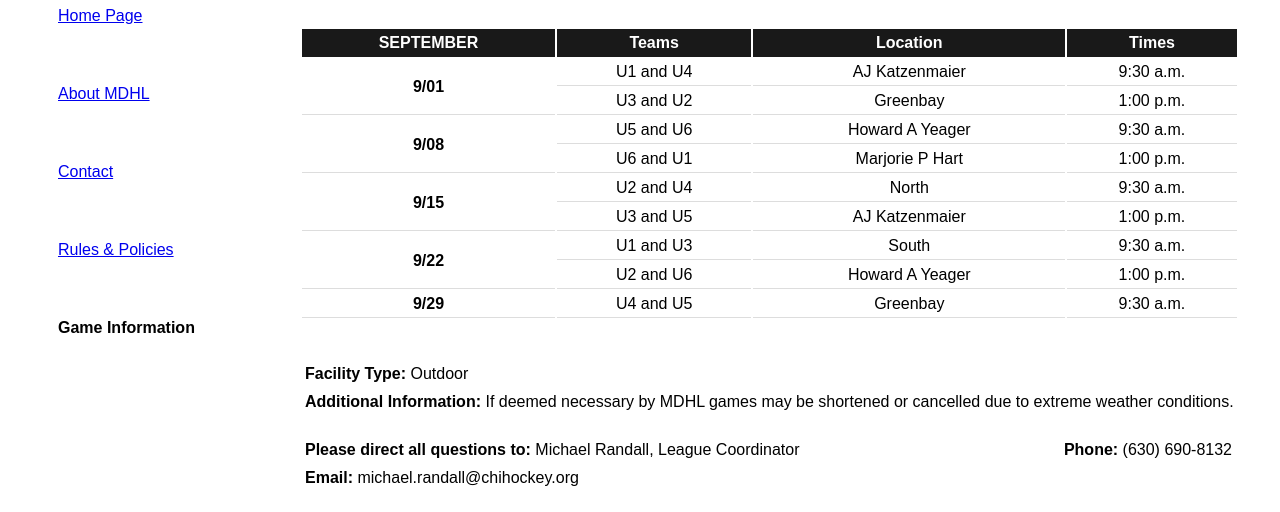
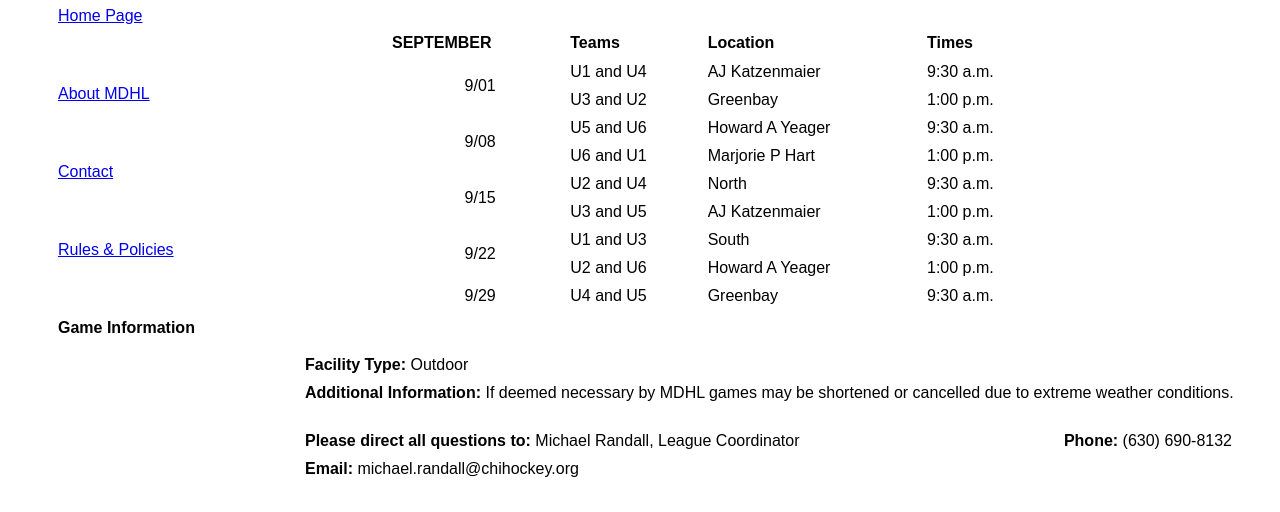
Before and after one commit to catasimonovich4/week-3-task-3-design-1, a plain HTML site: page pages/game_info.html in a window 1280 px wide. Shown: the part 345-857 px from the top of the page. Drawn offline with Linux system fonts and the light colour scheme.

Commit message:
:bug:Fix: Fix Game Information's table.

```diff
--- a/pages/game_info.html
+++ b/pages/game_info.html
@@ -55,7 +55,7 @@
                         <th>Times</th>
                     </tr>
                     <tr>
-                        <td rowspan="2"><span>9/01</span></td>
+                        <td rowspan="2" class="date">9/01</td>
                         <td>U1 and U4</td>
                         <td>AJ Katzenmaier</td>
                         <td>9:30 a.m.</td>
@@ -66,7 +66,7 @@
                         <td>1:00 p.m.</td>
                     </tr>
                     <tr>
-                        <td rowspan="2"><span>9/08</span></td>
+                        <td rowspan="2" class="date">9/08</td>
                         <td>U5 and U6</td>
                         <td>Howard A Yeager</td>
                         <td>9:30 a.m.</td>
@@ -77,7 +77,7 @@
                         <td>1:00 p.m.</td>
                     </tr>
                     <tr>
-                        <td rowspan="2"><span>9/15</span></td>
+                        <td rowspan="2" class="date">9/15</td>
                         <td>U2 and U4</td>
                         <td>North</td>
                         <td>9:30 a.m.</td>
@@ -88,7 +88,7 @@
                         <td>1:00 p.m.</td>
                     </tr>
                     <tr>
-                        <td rowspan="2"><span>9/22</span></td>
+                        <td rowspan="2" class="date">9/22</td>
                         <td>U1 and U3</td>
                         <td>South</td>
                         <td>9:30 a.m.</td>
@@ -99,7 +99,7 @@
                         <td>1:00 p.m.</td>
                     </tr>
                     <tr>
-                        <td><span>9/29</span></td>
+                        <td class="date">9/29</td>
                         <td>U4 and U5</td>
                         <td>Greenbay</td>
                         <td>9:30 a.m.</td>
--- a/styles/mdhl.css
+++ b/styles/mdhl.css
@@ -219,6 +219,7 @@ span {
 .intro-G {
     display: flex;
     flex-direction: column;
+
     margin-top: 20px;
 }
 
@@ -237,29 +238,32 @@ span {
 }
 
 table {
-    width: 100%;
-    margin-left: 0px;
+    width: 70%;
+    margin-left: 90px;
     margin-bottom: 40px;
 }
 
 th {
     padding: 5px 0px;
-    text-align: center;
-    background-color: rgb(0, 0, 0, 0.9);
-    color: white;
+    text-align: left;
+    /* background-color: rgb(0, 0, 0, 0.9); */
 }
 
 tr {
-    text-align: center;
+    text-align: left;
 }
 
-tr :hover{
+/* tr :hover{
     background-color: rgba(170, 170, 177, 0.9);
+} */
+
+td {
+/*     border-bottom: 1px solid #ddd; */
+    padding: 4px 0px;
 }
 
-td {
-    border-bottom: 1px solid #ddd;
-    padding: 4px 0px;
+.date {
+    text-align: center;
 }
 
 .group-info1 {
```
